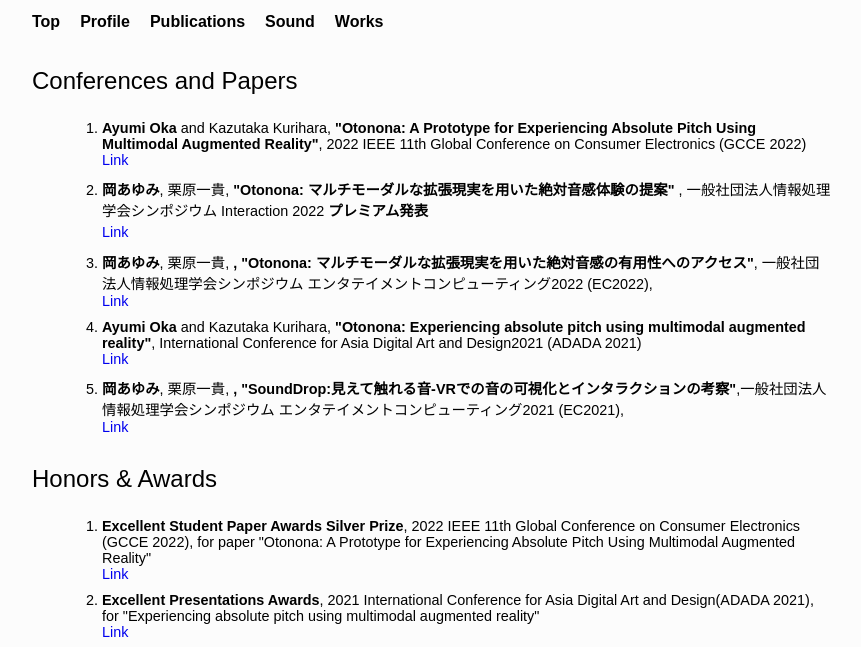
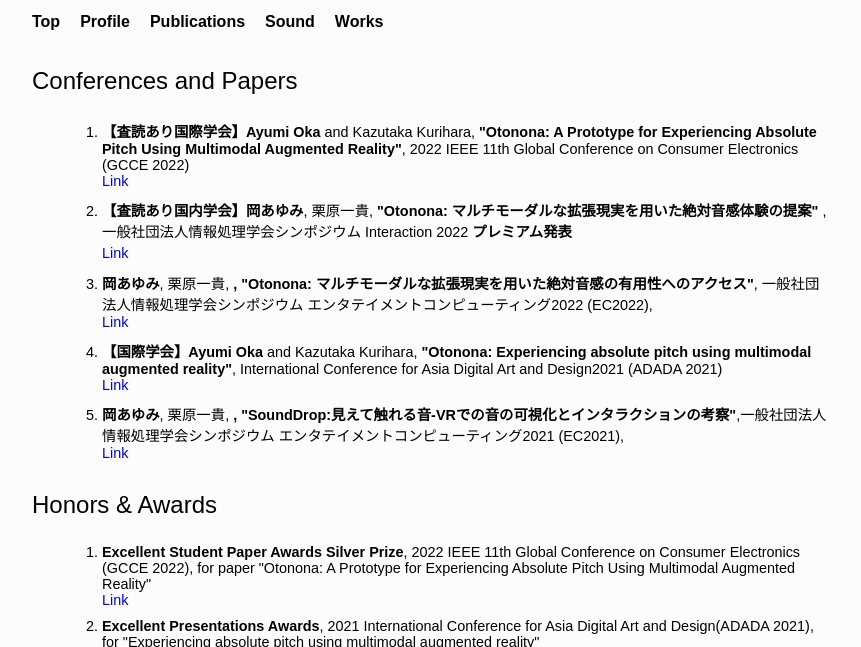
Before and after one commit to GingaSystem/portfolio, a plain HTML site: page publications.html in a window 1280 px wide. Shown: the part 93-740 px from the top of the page, without its empty margins (208-1069 px from the left). Drawn offline with nearby package versions, Linux system fonts and the light colour scheme; a script that the page names is missing.

Commit message:
Update publications.html

```diff
--- a/publications.html
+++ b/publications.html
@@ -28,14 +28,14 @@
             <h2>Conferences and Papers </h2>
             <div class="content">
                 <ol>
-                    <li><b>Ayumi Oka</b> and Kazutaka Kurihara, <b>"Otonona: A
+                    <li><b>【査読あり国際学会】Ayumi Oka</b> and Kazutaka Kurihara, <b>"Otonona: A
                             Prototype for Experiencing Absolute Pitch Using Multimodal Augmented Reality"</b>, 2022 IEEE
                         11th
                         Global Conference on Consumer Electronics (GCCE
                         2022)<br>
                         <a href="https://ieeexplore.ieee.org/document/10014312" target="_blank">Link</a>
                     </li>
-                    <li><b>岡あゆみ</b>, 栗原一貴, <b>"Otonona: マルチモーダルな拡張現実を用いた絶対音感体験の提案" </b>, 一般社団法人情報処理学会シンポジウム Interaction
+                    <li><b>【査読あり国内学会】岡あゆみ</b>, 栗原一貴, <b>"Otonona: マルチモーダルな拡張現実を用いた絶対音感体験の提案" </b>, 一般社団法人情報処理学会シンポジウム Interaction
                         2022 <b>プレミアム発表</b><br>
                         <a href="http://www.interaction-ipsj.org/proceedings/2022/data/bib/4D04.html "
                             target="_blank">Link</a>
@@ -47,7 +47,7 @@
                         <a href="https://ipsj.ixsq.nii.ac.jp/ej/?action=pages_view_main&active_action=repository_view_main_item_detail&item_id=219514&item_no=1&page_id=13&block_id=8"
                             target="_blank">Link</a>
                     </li>
-                    <li><b>Ayumi Oka</b> and Kazutaka Kurihara, <b> "Otonona: Experiencing absolute pitch using
+                    <li><b>【国際学会】Ayumi Oka</b> and Kazutaka Kurihara, <b> "Otonona: Experiencing absolute pitch using
                             multimodal augmented reality"</b>,
                         International Conference for Asia Digital Art and
                         Design2021 (ADADA 2021)<br>
```
